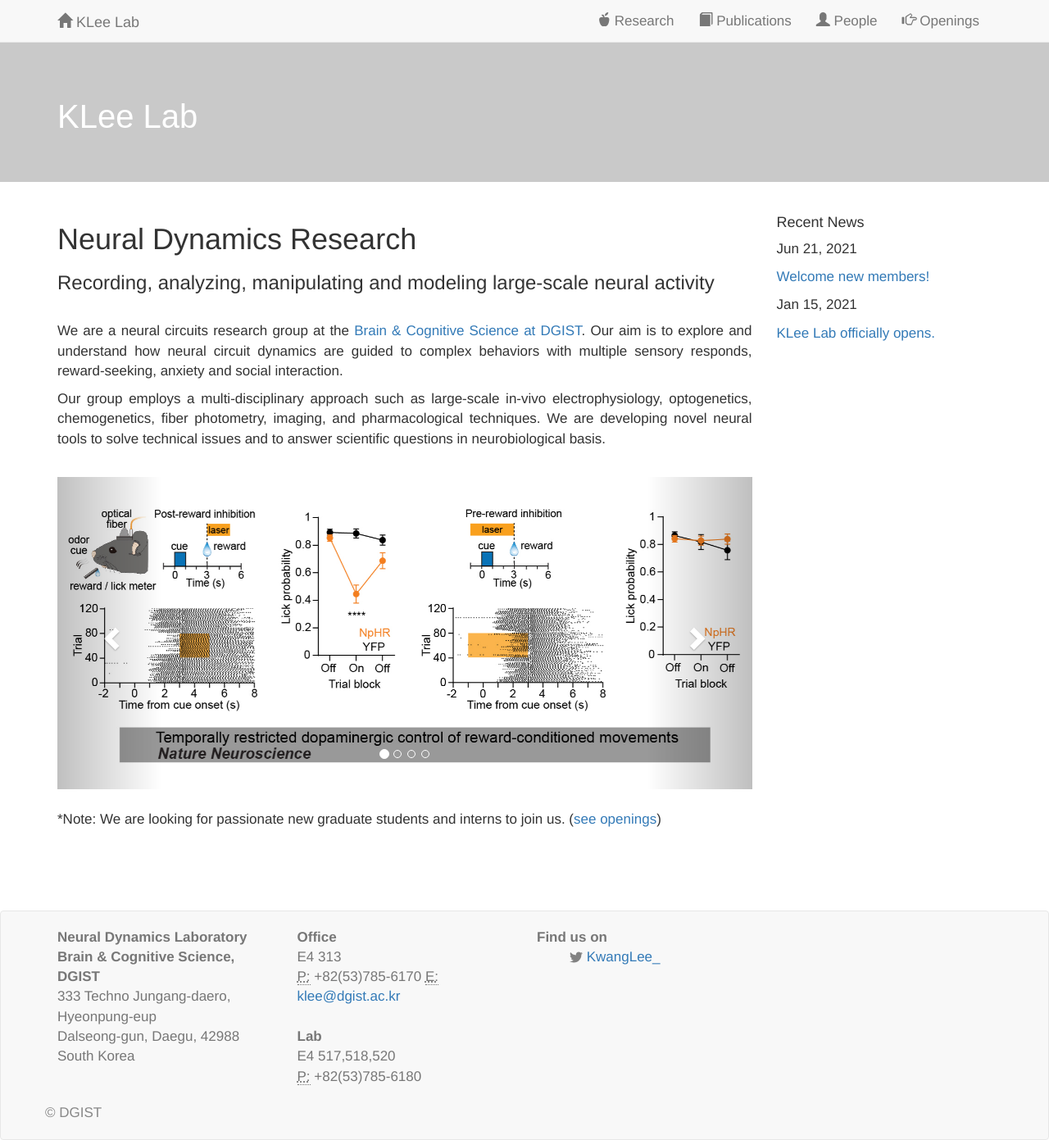
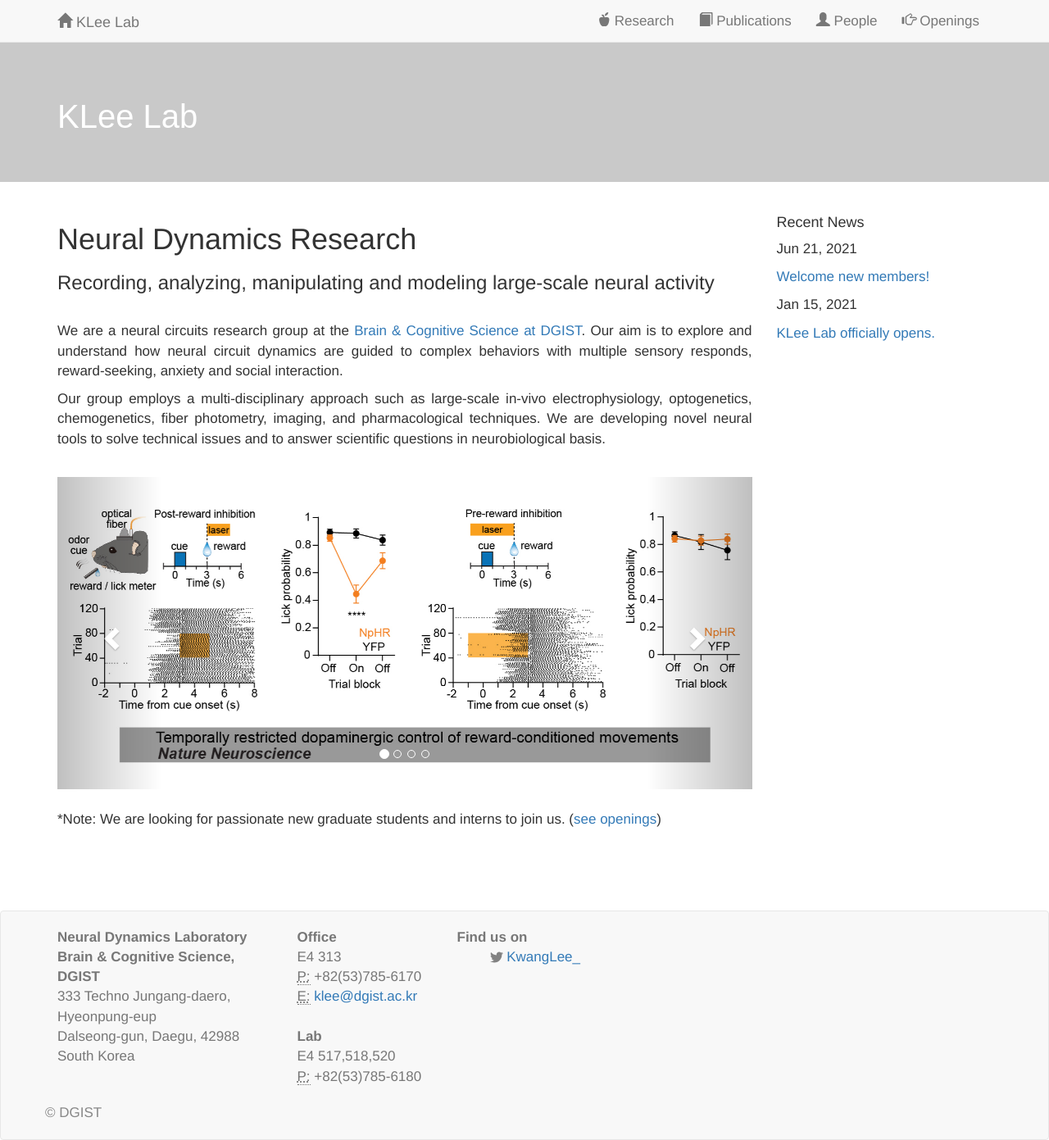
Before and after one commit to kleelab/kleelab.github.io, a Jekyll site: the page built from index.html, in a window 1280 px wide. Shown: the whole page at 82% size. Built offline with Jekyll 4.4.1, drawn with Linux system fonts in a browser that asks for light colours; nearby versions of some CDN libraries; a style sheet for code colours, icons or effects is not loaded.

Commit message:
Update footer.html

```diff
--- a/_includes/footer.html
+++ b/_includes/footer.html
@@ -12,9 +12,9 @@
                         Dalseong-gun, Daegu, 42988<br />
                         South Korea<br /> <br>
                     </address>
-                 </col-md-4>
+                 </col-md-3>
                 </div>
-                <div class="col-md-3">
+                <div class="col-md-2">
                     <strong>Office</strong><br>
                     E4 313<br />
                         <abbr title="Phone">P:</abbr> +82(53)785-6170
```
